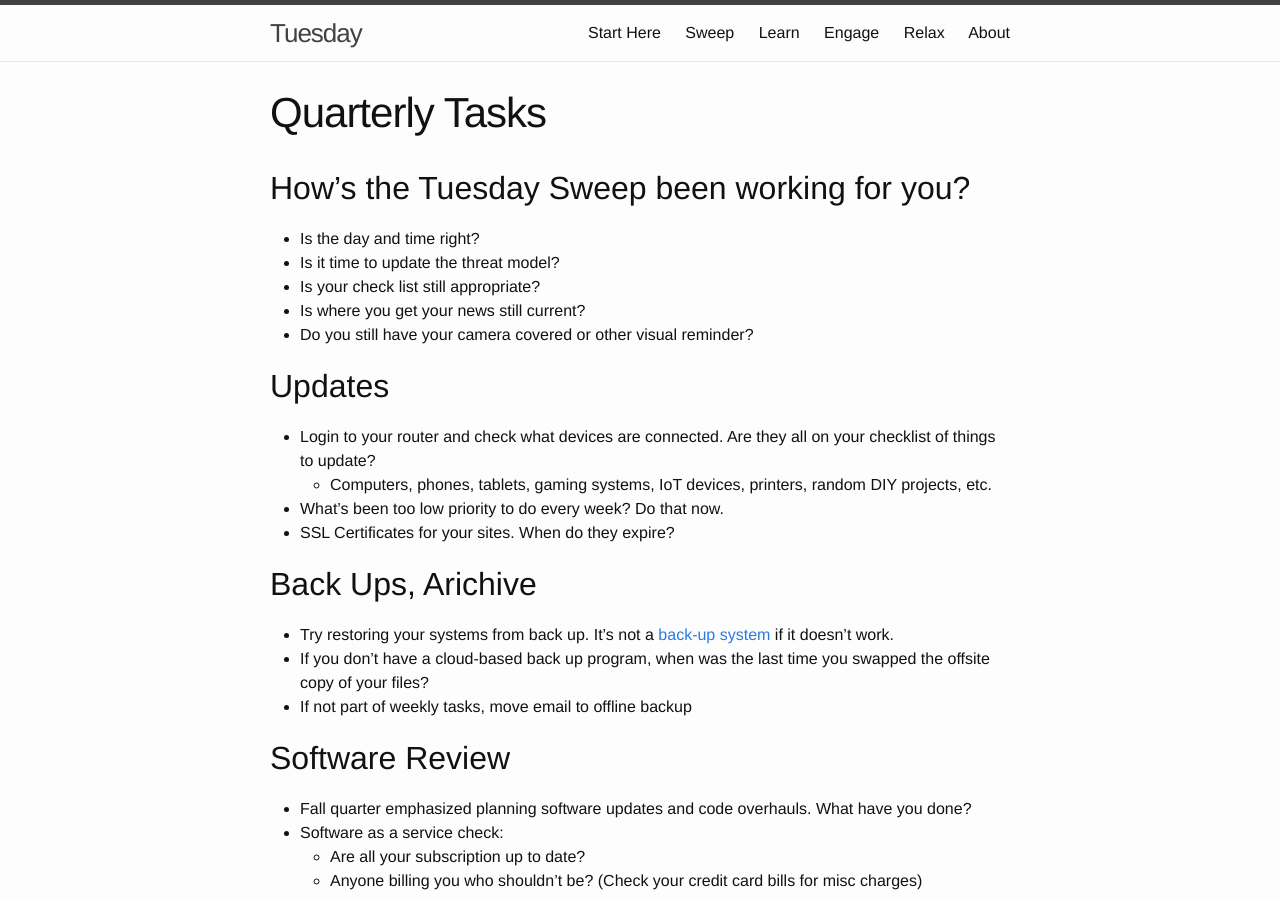
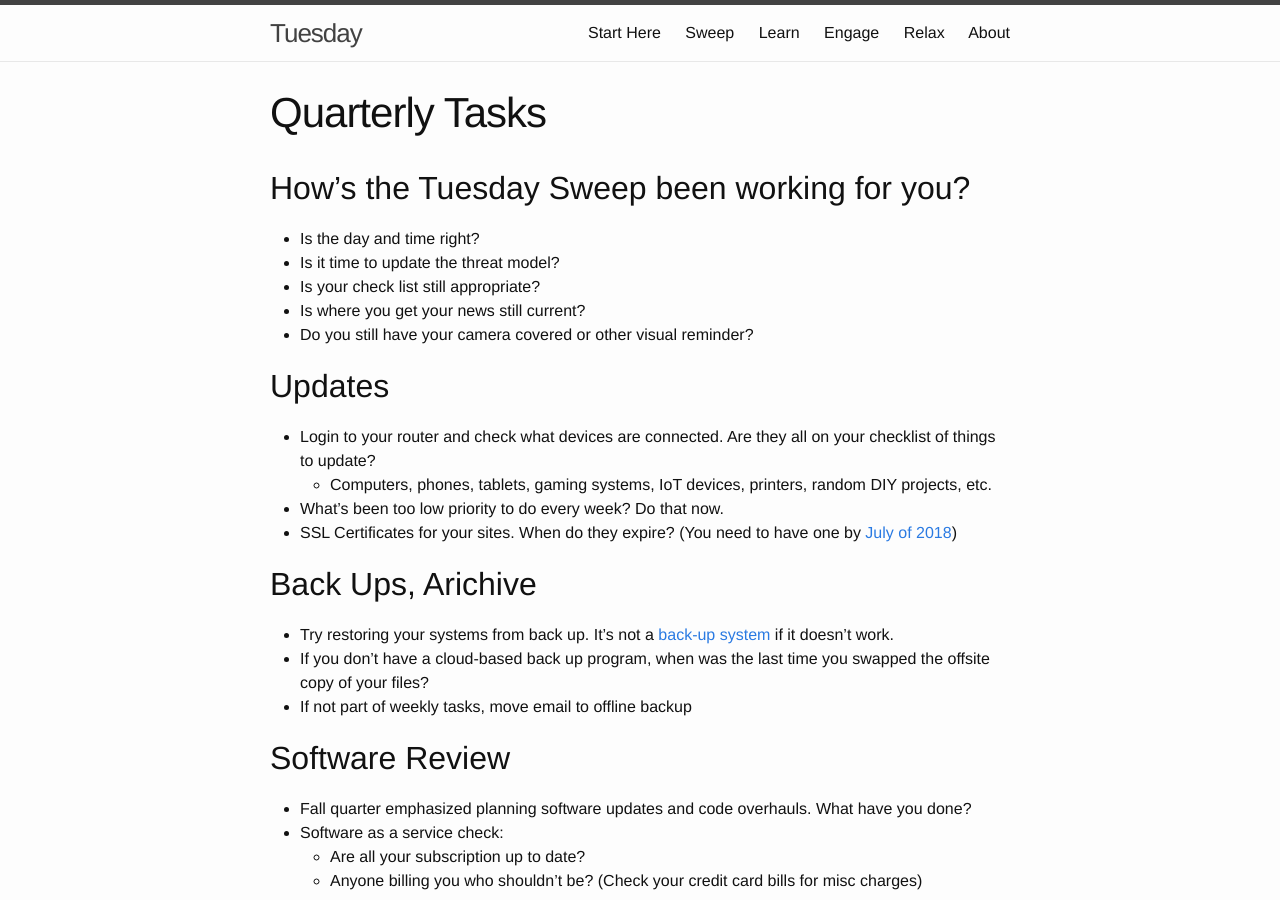
Before and after one commit to CRASHSpace/tuesday, a Jekyll site: the page built from _sweep/quarterly_tasks.md, in a window 1280 px wide and 900 px high. Built offline with Jekyll 4.4.1, drawn with Linux system fonts in a browser that asks for light colours.

Commit message:
add ssl call out for 2018

```diff
--- a/_sweep/quarterly_tasks.md
+++ b/_sweep/quarterly_tasks.md
@@ -18,7 +18,7 @@ showonindexas: link
 * Login to your router and check what devices are connected. Are they all on your checklist of things to update?
   * Computers, phones, tablets, gaming systems, IoT devices, printers, random DIY projects, etc.
 * What's been too low priority to do every week? Do that now.
-* SSL Certificates for your sites. When do they expire?
+* SSL Certificates for your sites. When do they expire? (You need to have one by [July of 2018](https://blog.chromium.org/2018/02/a-secure-web-is-here-to-stay.html))
 
 ## Back Ups,  Arichive
 
```
